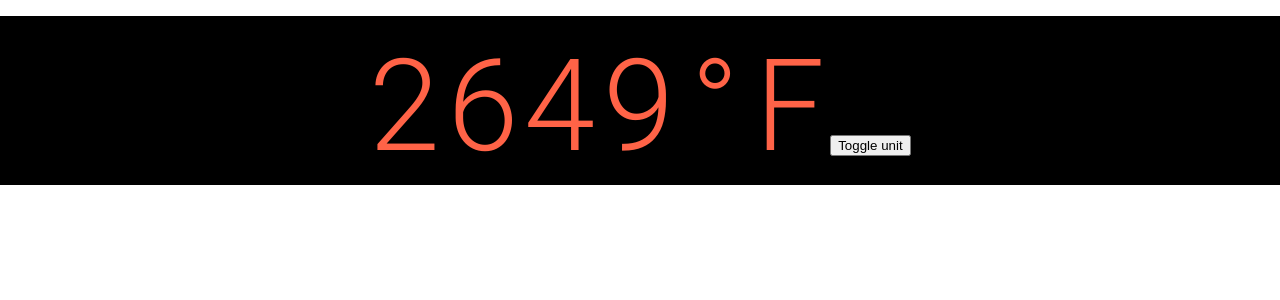
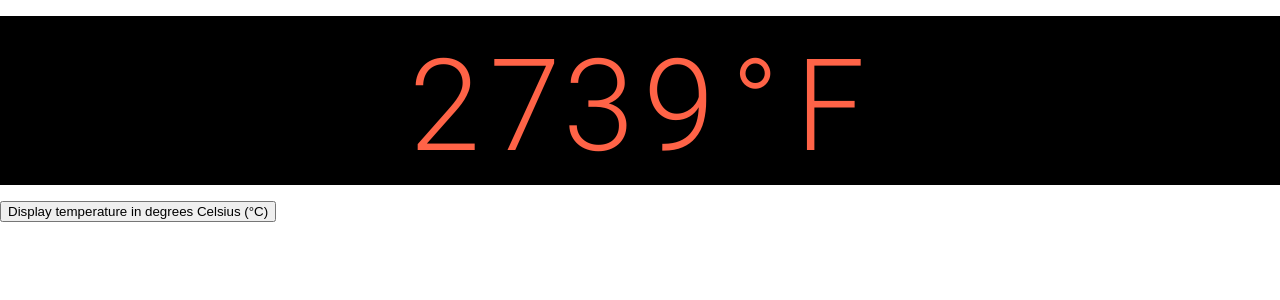
Before and after one commit to gonzalo-bulnes/kiln-controller, a React (Create React App) app: page / in a window 1280 px wide. Shown: the top 300 px of the page. Built offline with nearby package versions, Linux system fonts and the light colour scheme.

Commit message:
Fix temperature unit switch readability

```diff
--- a/src/components/TemperatureDisplay/TemperatureDisplay.js
+++ b/src/components/TemperatureDisplay/TemperatureDisplay.js
@@ -24,12 +24,25 @@ export const TemperatureUnit = ({ unit }) => {
   }
 };
 
+const toggleText = unit => {
+  switch (unit) {
+    case temperatureUnits.DEG_CELSIUS:
+      return "Display temperature in degrees Farenheit (°F)";
+    case temperatureUnits.DEG_FARENHEIT:
+      return "Display temperature in degrees Celsius (°C)";
+    default:
+      return "Toggle temperature unit";
+  }
+};
+
 const TemperatureDisplay = ({ temperature, unit, toggleUnit }) => (
-  <Display>
-    {temperature}
-    <TemperatureUnit unit={unit} />
-    <Button text="Toggle unit" onClick={() => toggleUnit(unit)} />
-  </Display>
+  <div>
+    <Display>
+      {temperature}
+      <TemperatureUnit unit={unit} />
+    </Display>
+    <Button text={toggleText(unit)} onClick={() => toggleUnit(unit)} />
+  </div>
 );
 
 TemperatureDisplay.propTypes = {
--- a/src/containers/Temperature/Temperature.js
+++ b/src/containers/Temperature/Temperature.js
@@ -3,7 +3,7 @@ import { setTemperatureUnit } from "../../actions";
 import { temperatureUnits } from "../../constants";
 import TemperatureDisplay from "../../components/TemperatureDisplay/TemperatureDisplay";
 
-const celsiusToFarenheit = celsius => Math.floor((celsius - 32) * 1.8);
+const celsiusToFarenheit = celsius => Math.floor(celsius * 9 / 5 + 32);
 
 const mapStateToProps = state => ({
   temperature:
```
